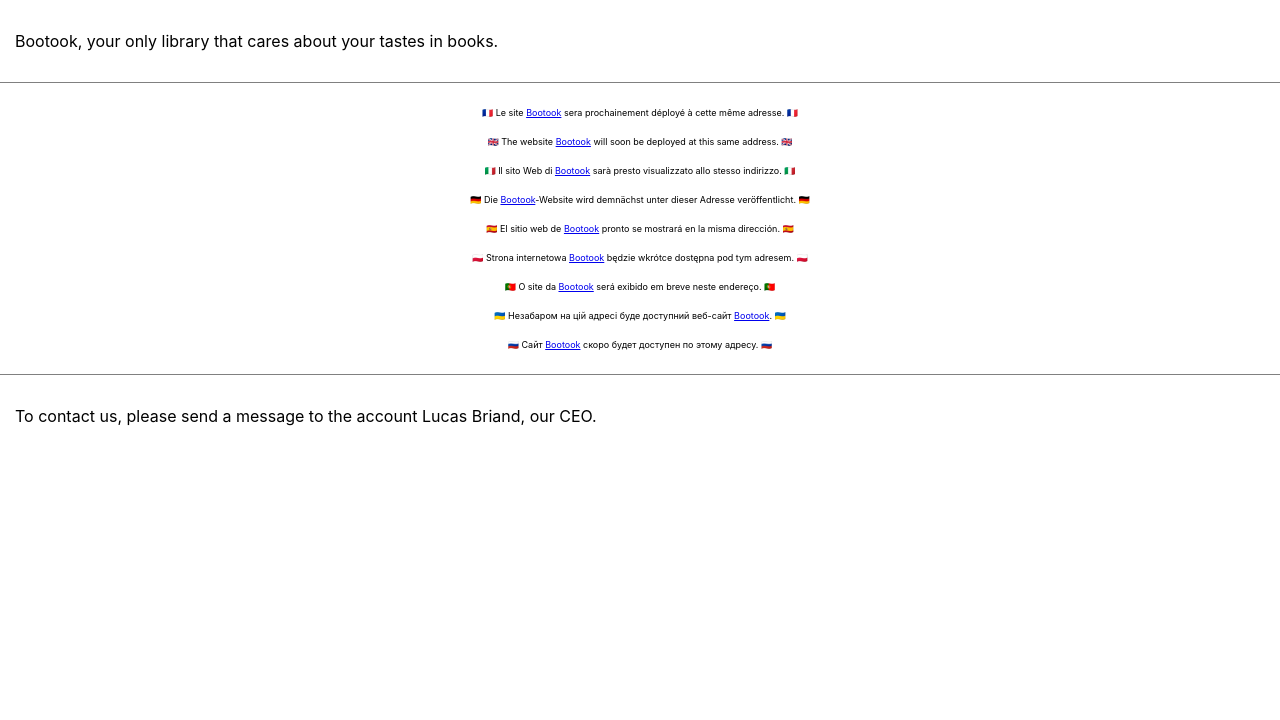
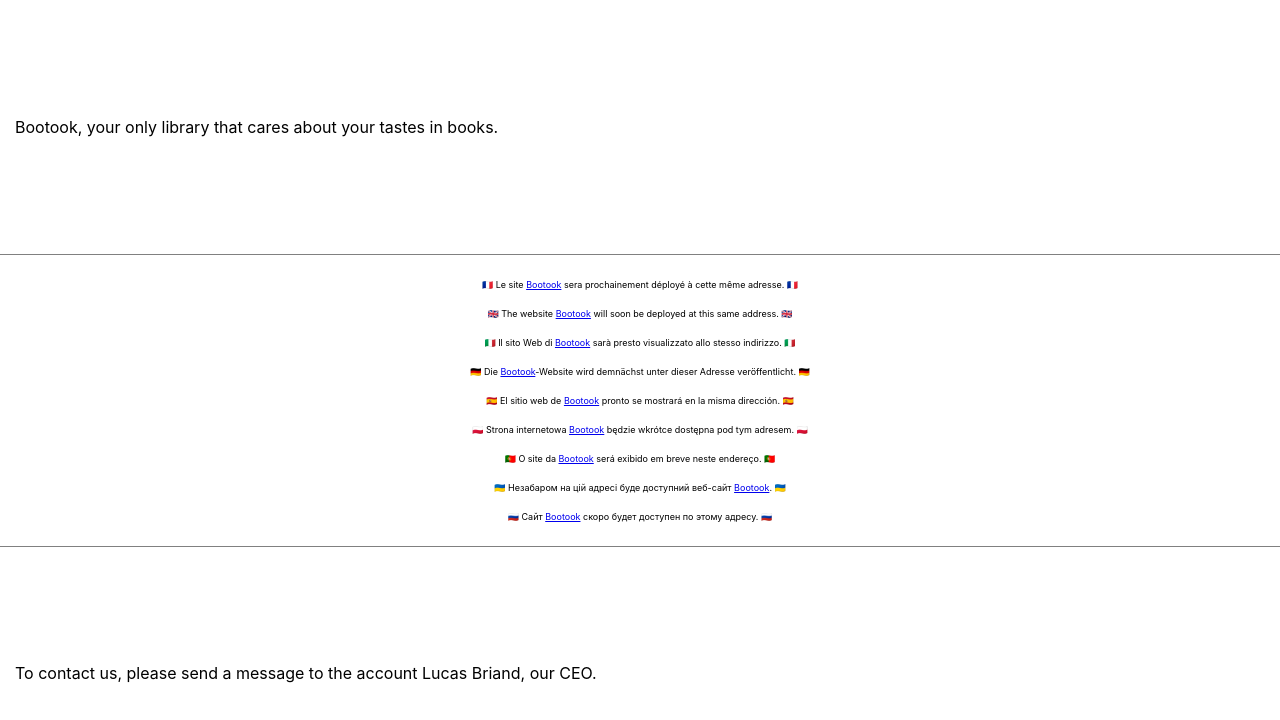
Before and after one commit to lucasbriandbr/biblioth-que-attente, a plain HTML site: page index.html in a window 1280 px wide. Drawn offline with Linux system fonts and the light colour scheme.

Commit message:
Update style.css

```diff
--- a/style.css
+++ b/style.css
@@ -6,7 +6,7 @@
 }
 
 body {
-    height: 100%;
+    height: 100vh;
     display: flex;
     flex-direction: column;
     justify-content: space-evenly;
@@ -21,11 +21,9 @@
     flex-direction: column;
     align-items: center;
     justify-content: center;
-    flex: 3;
 }
 
 .head,.footer{
     padding: 15px;
     display: flex;
-    flex: 1;
 }
```
